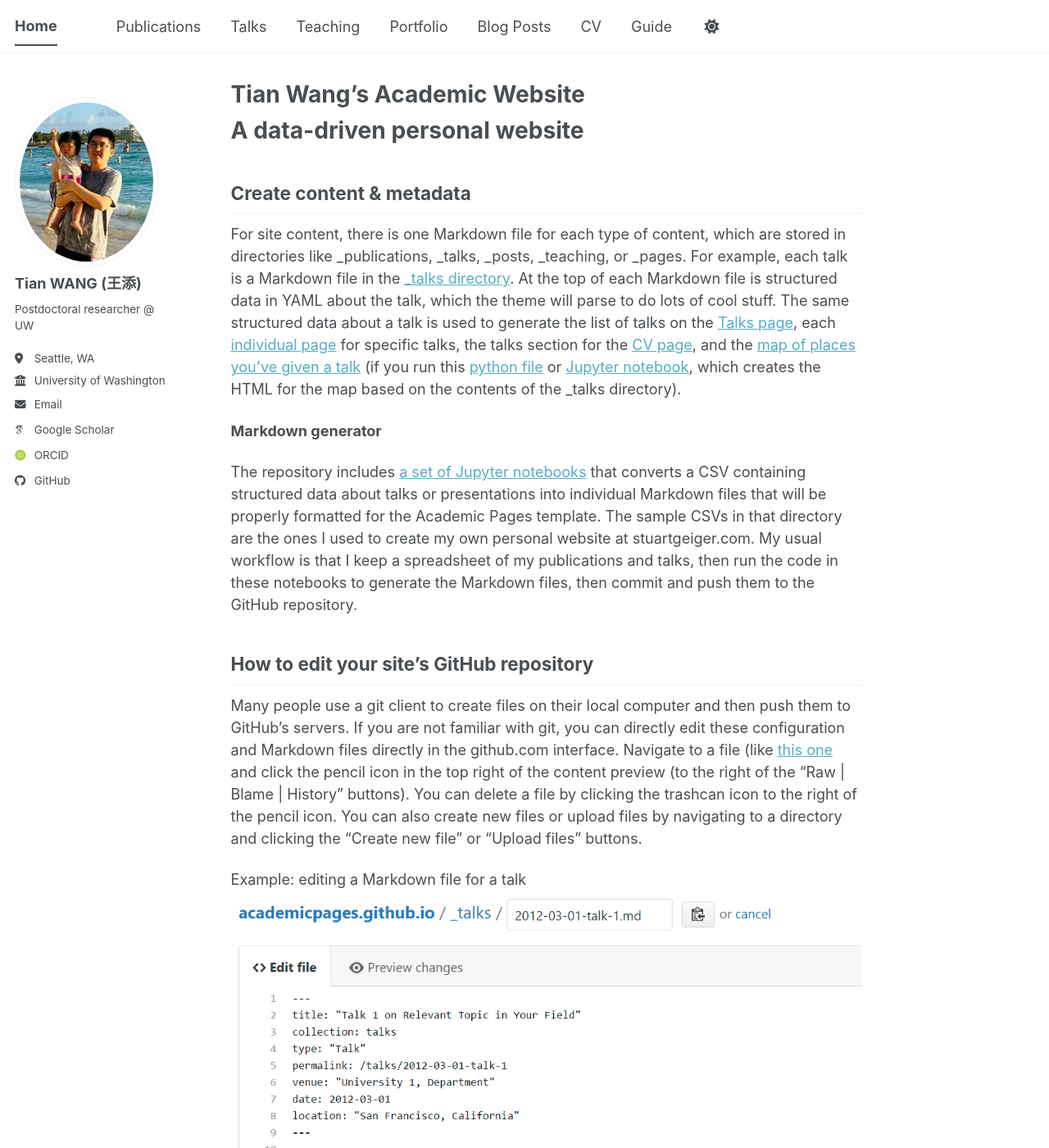
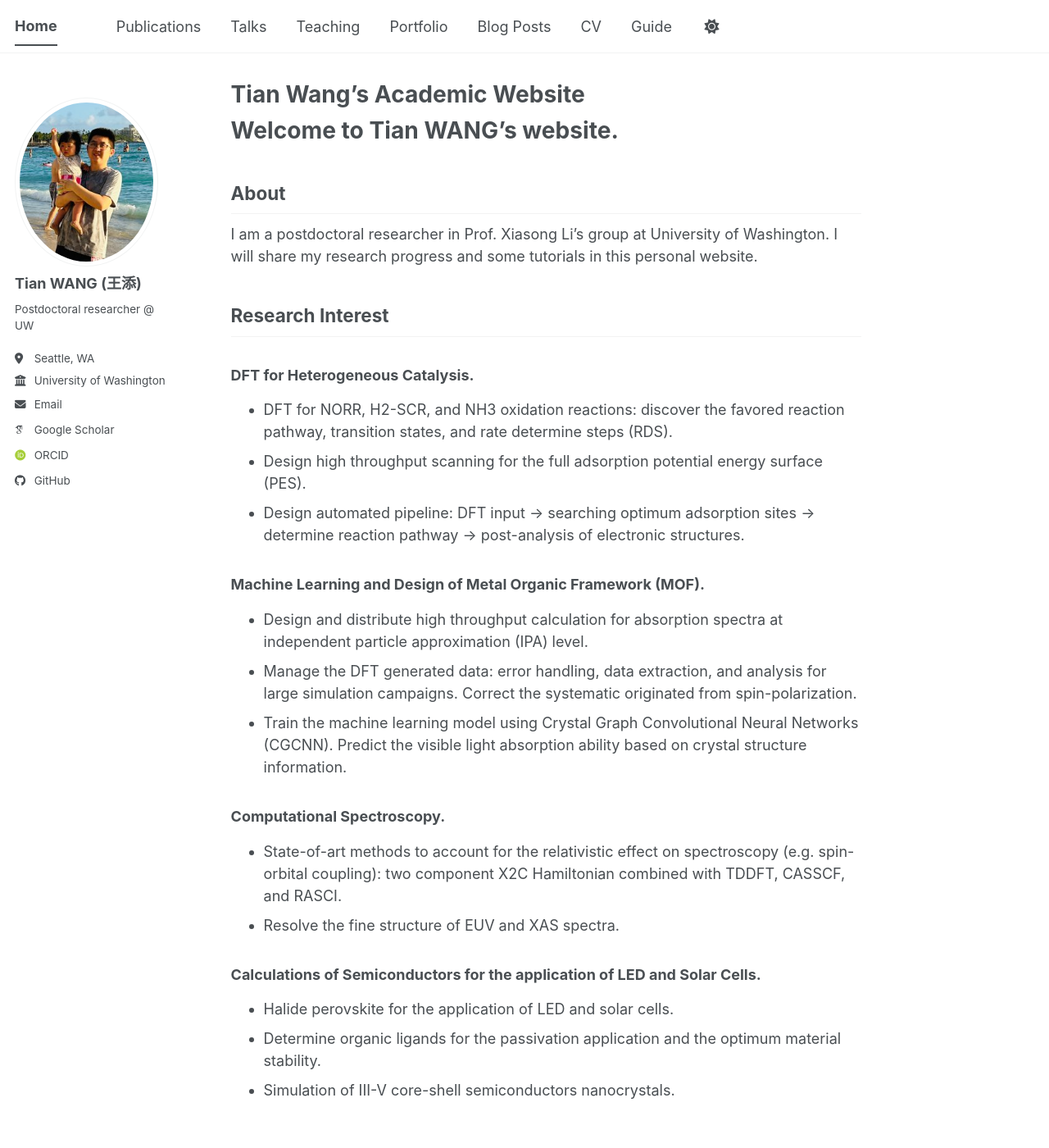
Before and after one commit to tw2469/tw2469.github.io, a Jekyll site: the page built from _pages/about.md, in a window 1280 px wide and 1400 px high. Shown: the whole window at 82% size. Built offline with Jekyll 4.4.1, drawn with Linux system fonts in a browser that asks for light colours; some web fonts are replaced; a script bundle is joined from its source files by our own code; library files that are not in the unit come from our copies; some of the changed text lies outside the part shown.

Commit message:
revise home

```diff
--- a/_pages/about.md
+++ b/_pages/about.md
@@ -7,25 +7,27 @@ redirect_from:
   - /about.html
 ---
 
-A data-driven personal website
-======
+# Welcome to Tian WANG's website.
 
-Create content & metadata
-------
-For site content, there is one Markdown file for each type of content, which are stored in directories like _publications, _talks, _posts, _teaching, or _pages. For example, each talk is a Markdown file in the [_talks directory](https://github.com/academicpages/academicpages.github.io/tree/master/_talks). At the top of each Markdown file is structured data in YAML about the talk, which the theme will parse to do lots of cool stuff. The same structured data about a talk is used to generate the list of talks on the [Talks page](https://academicpages.github.io/talks), each [individual page](https://academicpages.github.io/talks/2012-03-01-talk-1) for specific talks, the talks section for the [CV page](https://academicpages.github.io/cv), and the [map of places you've given a talk](https://academicpages.github.io/talkmap.html) (if you run this [python file](https://github.com/academicpages/academicpages.github.io/blob/master/talkmap.py) or [Jupyter notebook](https://github.com/academicpages/academicpages.github.io/blob/master/talkmap.ipynb), which creates the HTML for the map based on the contents of the _talks directory).
+## About
+I am a postdoctoral researcher in Prof. Xiasong Li's group at University of Washington. I will share my research progress and some tutorials in this personal website.
 
-**Markdown generator**
+## Research Interest
+### DFT for Heterogeneous Catalysis.
+*	DFT for NORR, H2-SCR, and NH3 oxidation reactions: discover the favored reaction pathway, transition states, and rate determine steps (RDS).
+*	Design high throughput scanning for the full adsorption potential energy surface (PES).
+*	Design automated pipeline: DFT input → searching optimum adsorption sites → determine reaction pathway → post-analysis of electronic structures.
 
-The repository includes [a set of Jupyter notebooks](https://github.com/academicpages/academicpages.github.io/tree/master/markdown_generator
-) that converts a CSV containing structured data about talks or presentations into individual Markdown files that will be properly formatted for the Academic Pages template. The sample CSVs in that directory are the ones I used to create my own personal website at stuartgeiger.com. My usual workflow is that I keep a spreadsheet of my publications and talks, then run the code in these notebooks to generate the Markdown files, then commit and push them to the GitHub repository.
+### Machine Learning and Design of Metal Organic Framework (MOF).
+*	Design and distribute high throughput calculation for absorption spectra at independent particle approximation (IPA) level.
+*	Manage the DFT generated data: error handling, data extraction, and analysis for large simulation campaigns. Correct the systematic originated from spin-polarization.
+*	Train the machine learning model using Crystal Graph Convolutional Neural Networks (CGCNN). Predict the visible light absorption ability based on crystal structure information.
 
-How to edit your site's GitHub repository
-------
-Many people use a git client to create files on their local computer and then push them to GitHub's servers. If you are not familiar with git, you can directly edit these configuration and Markdown files directly in the github.com interface. Navigate to a file (like [this one](https://github.com/academicpages/academicpages.github.io/blob/master/_talks/2012-03-01-talk-1.md) and click the pencil icon in the top right of the content preview (to the right of the "Raw | Blame | History" buttons). You can delete a file by clicking the trashcan icon to the right of the pencil icon. You can also create new files or upload files by navigating to a directory and clicking the "Create new file" or "Upload files" buttons.
+### Computational Spectroscopy.
+*	State-of-art methods to account for the relativistic effect on spectroscopy (e.g. spin-orbital coupling): two component X2C Hamiltonian combined with TDDFT, CASSCF, and RASCI.
+*	Resolve the fine structure of EUV and XAS spectra.
 
-Example: editing a Markdown file for a talk
-![Editing a Markdown file for a talk](/images/editing-talk.png)
-
-For more info
-------
-More info about configuring Academic Pages can be found in [the guide](https://academicpages.github.io/markdown/), the [growing wiki](https://github.com/academicpages/academicpages.github.io/wiki), and you can always [ask a question on GitHub](https://github.com/academicpages/academicpages.github.io/discussions). The [guides for the Minimal Mistakes theme](https://mmistakes.github.io/minimal-mistakes/docs/configuration/) (which this theme was forked from) might also be helpful.
+### Calculations of Semiconductors for the application of LED and Solar Cells.
+*	Halide perovskite for the application of LED and solar cells.
+*	Determine organic ligands for the passivation application and the optimum material stability.
+*	Simulation of III-V core-shell semiconductors nanocrystals.
```
